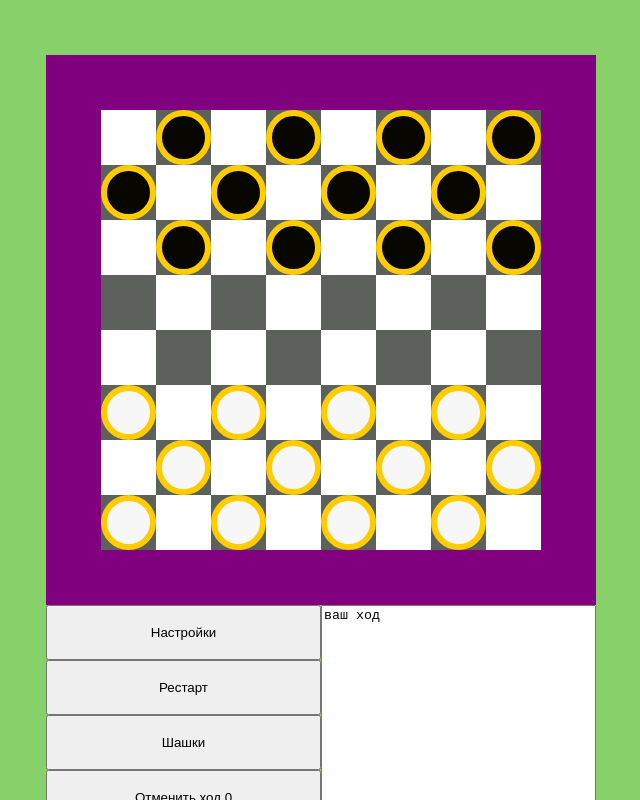
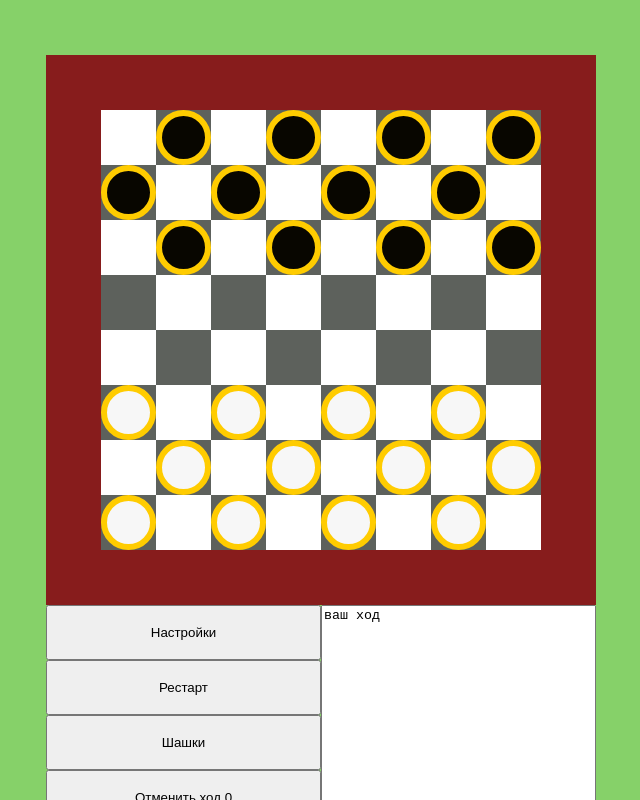
Before and after one commit to Lizazyl/shashki, a plain HTML site: page index.html in a window 1280 px wide. Shown: the whole page, without its empty margins (9-649 px from the left). Drawn offline with Linux system fonts and the light colour scheme.

Commit message:
Update index.html

```diff
--- a/index.html
+++ b/index.html
@@ -545,7 +545,7 @@ function pole(){
 
  p=document.body.appendChild(document.createElement("div"));
     p.style.position = "absolute";
- p.style.background="purple";
+ p.style.background="#871c1c";
  p.style.width=q*10+"px";
  p.style.height=q*10+"px";
   p.style.left=otstup+"px";
```
